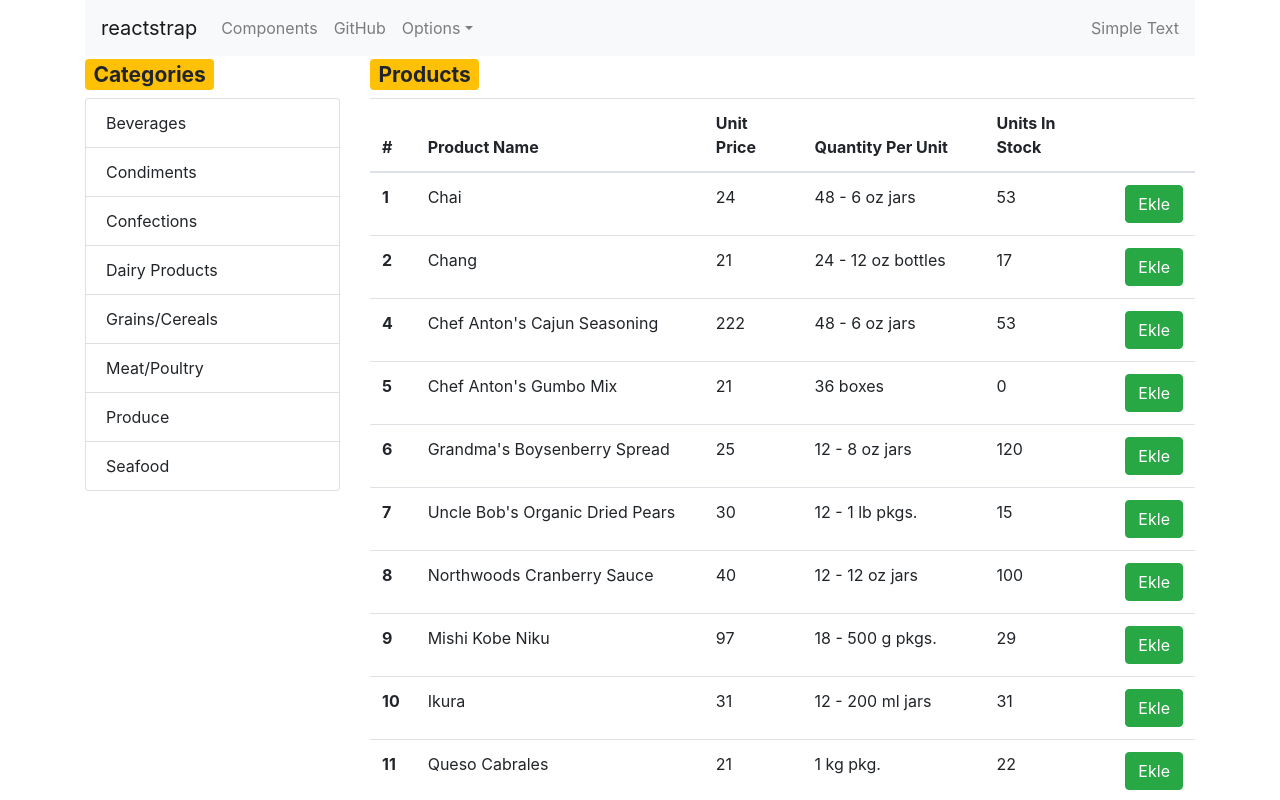
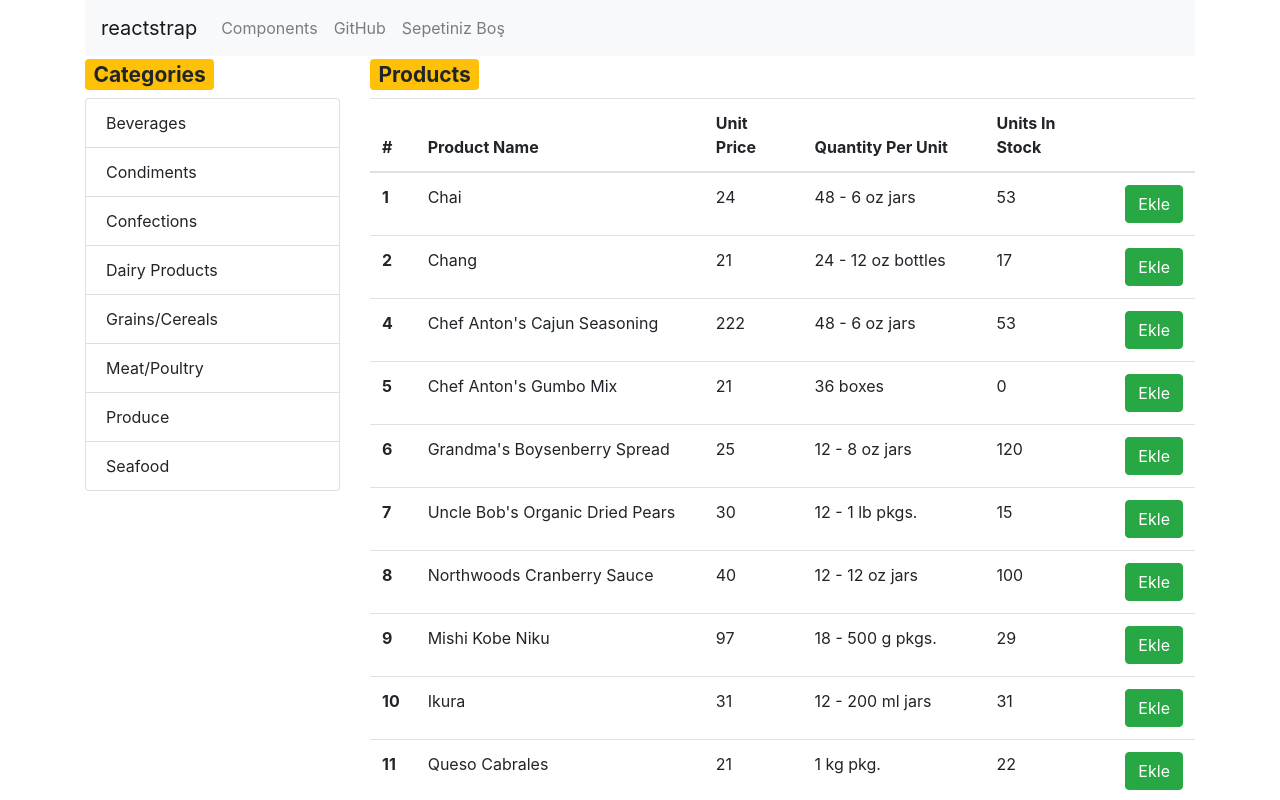
Before and after one commit to emnylmz/react-redux, a React (Create React App) app: page / in a window 1280 px wide. Shown: the top 800 px of the page. Built offline with nearby package versions, Linux system fonts and the light colour scheme; data requests are answered from the project's data file.

Commit message:
cart-summary

```diff
--- /dev/null
+++ b/src/components/cart/CartSummary.js
@@ -0,0 +1,57 @@
+import React, { Component } from 'react'
+import { connect } from 'react-redux';
+import {
+    UncontrolledDropdown,
+    DropdownToggle,
+    DropdownMenu,
+    DropdownItem,
+    NavItem,
+    NavLink,
+    Badge
+} from 'reactstrap';
+
+class CartSummary extends Component {
+    renderEmpty() {
+        return (
+            <NavItem>
+                <NavLink>Sepetiniz Boş</NavLink>
+            </NavItem>
+        )
+    }
+    renderSummary() {
+        return (
+            <UncontrolledDropdown nav inNavbar>
+                <DropdownToggle nav caret>
+                    Sepetiniz
+                </DropdownToggle>
+                <DropdownMenu right>
+                    {this.props.cart.map(cartItem => (
+                        <DropdownItem key={cartItem.product.id}>
+                            <Badge color="warning">{cartItem.product.productName}</Badge>
+                            <Badge color="success">{cartItem.quantity}</Badge>
+                        </DropdownItem>
+                    ))}
+                    <DropdownItem divider />
+                    <DropdownItem>
+                        Reset
+                    </DropdownItem>
+                </DropdownMenu>
+            </UncontrolledDropdown>
+        )
+    }
+    render() {
+        return (
+            <div>
+                {this.props.cart.length > 0 ? this.renderSummary() : this.renderEmpty()}
+            </div>
+        )
+    }
+}
+
+function mapStateToProps(state) {
+    return {
+        cart: state.cartReducer,
+    }
+}
+
+export default connect(mapStateToProps)(CartSummary)
--- a/src/components/navi/Navi.js
+++ b/src/components/navi/Navi.js
@@ -7,12 +7,9 @@ import {
     Nav,
     NavItem,
     NavLink,
-    UncontrolledDropdown,
-    DropdownToggle,
-    DropdownMenu,
-    DropdownItem,
     NavbarText
 } from 'reactstrap';
+import CartSummary from '../cart/CartSummary';
 
 class Navi extends React.Component {
     constructor(props) {
@@ -41,25 +38,8 @@ class Navi extends React.Component {
                             <NavItem>
                                 <NavLink href="https://github.com/reactstrap/reactstrap">GitHub</NavLink>
                             </NavItem>
-                            <UncontrolledDropdown nav inNavbar>
-                                <DropdownToggle nav caret>
-                                    Options
-                                </DropdownToggle>
-                                <DropdownMenu right>
-                                    <DropdownItem>
-                                        Option 1
-                                    </DropdownItem>
-                                    <DropdownItem>
-                                        Option 2
-                                    </DropdownItem>
-                                    <DropdownItem divider />
-                                    <DropdownItem>
-                                        Reset
-                                    </DropdownItem>
-                                </DropdownMenu>
-                            </UncontrolledDropdown>
+                            <CartSummary></CartSummary>
                         </Nav>
-                        <NavbarText>Simple Text</NavbarText>
                     </Collapse>
                 </Navbar>
             </div>
--- a/src/redux/reducers/cartReducer.js
+++ b/src/redux/reducers/cartReducer.js
@@ -7,7 +7,7 @@ export default function cartReducer(state=initialState.cart,action){
             var addedItem=state.find(c=>c.product.id===action.payload.product.id)
             if(addedItem){
                 var newState=state.map(cartItem=>{
-                    if(cartItem.product.id===action.cartItem.product.id){
+                    if(cartItem.product.id===action.payload.product.id){
                         return Object.assign({},addedItem,{quantity:addedItem.quantity+1})
                     }
                     return cartItem;
```
